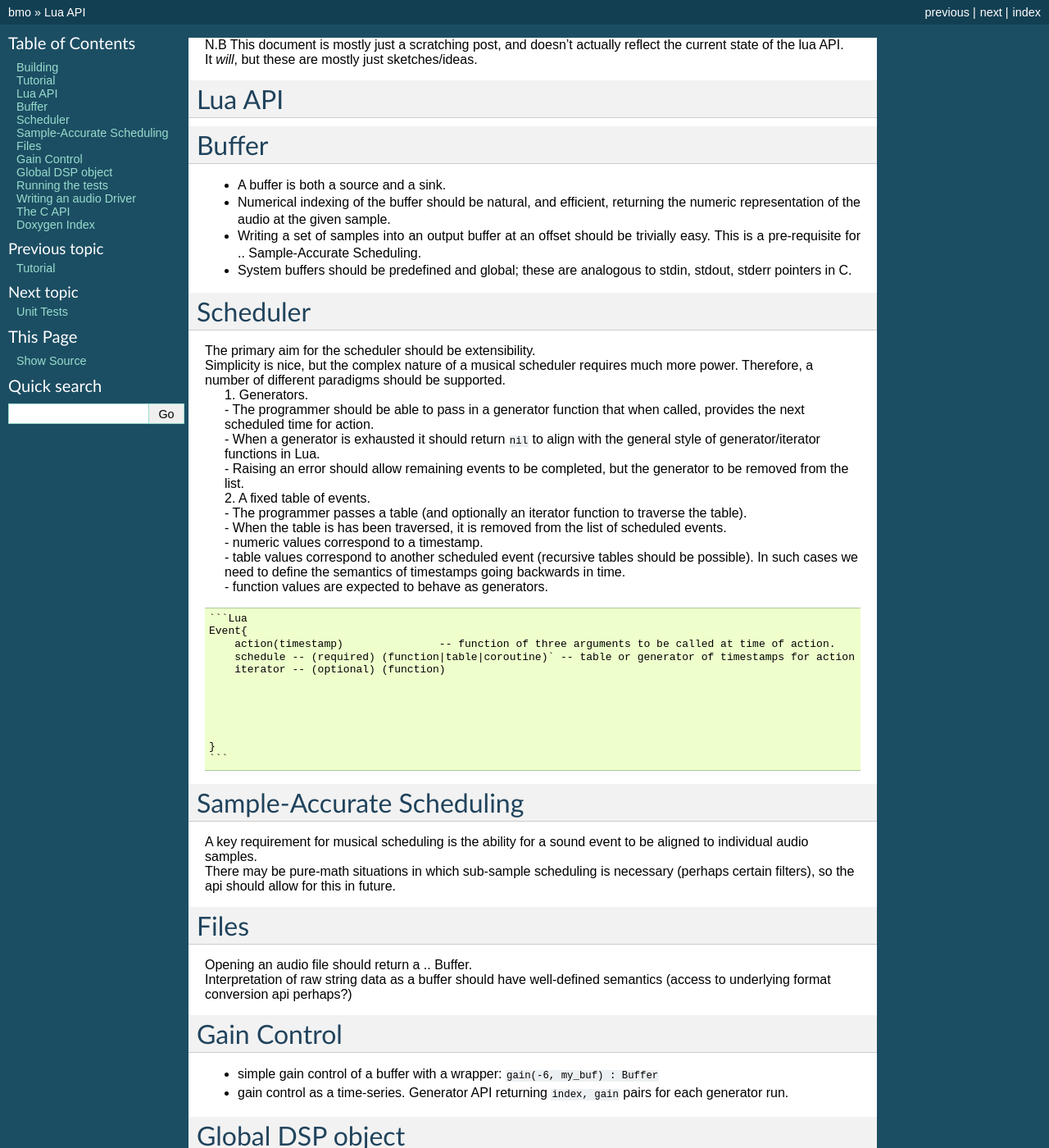
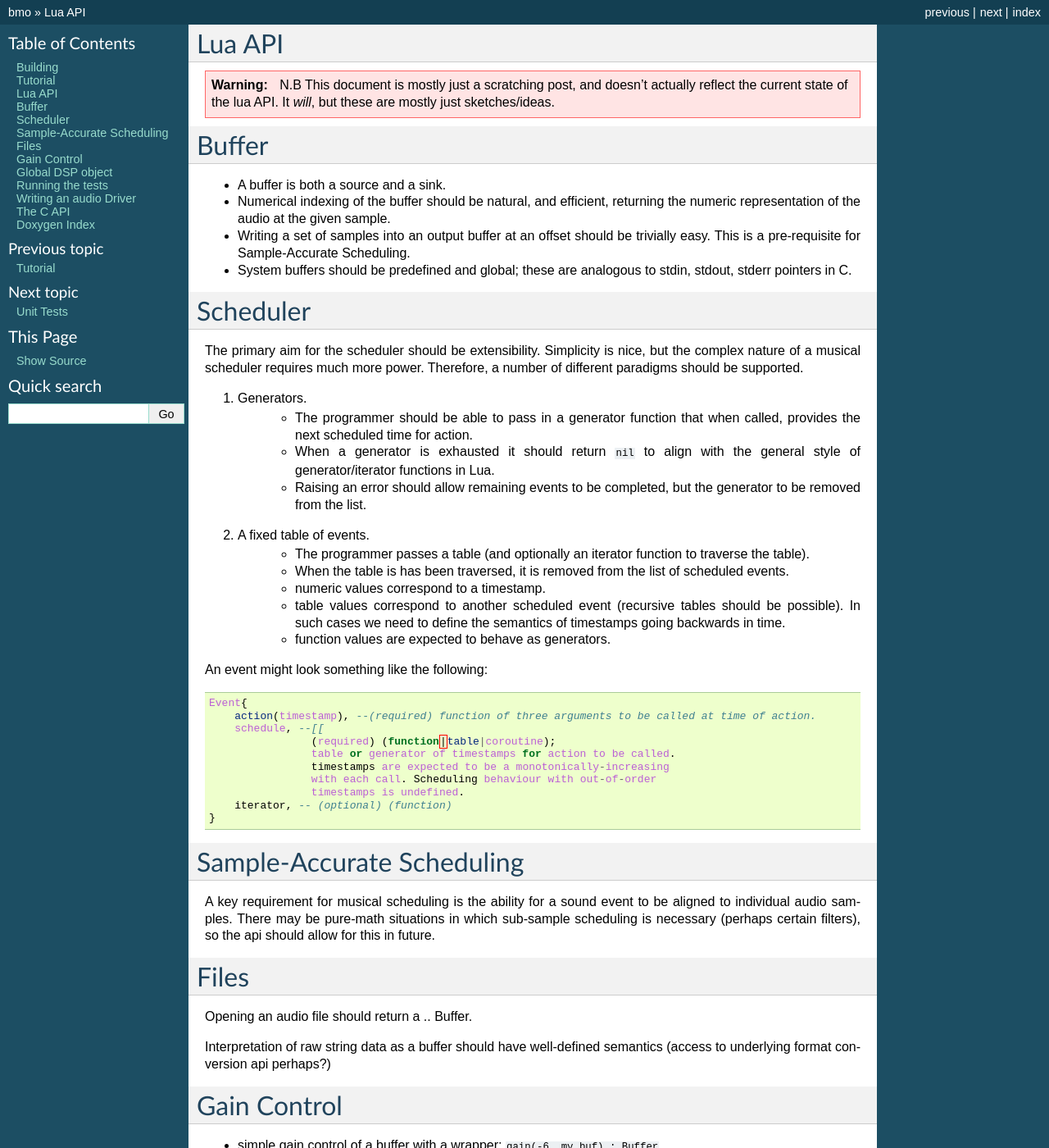
Before and after one commit to ldrumm/libbeemo, a Sphinx documentation site: the page built from docs/source/lua_api.rst, in a window 1280 px wide and 1400 px high. Shown: the whole window at 82% size. Built offline with Sphinx 7.4.7, drawn with Linux system fonts in a browser that asks for light colours; the version number could not be read and is left out; some of the changed text lies outside the part shown.

````diff
--- a/docs/source/conf.py
+++ b/docs/source/conf.py
@@ -32,18 +32,39 @@ import glob
 # extensions coming with Sphinx (named 'sphinx.ext.*') or your custom
 # ones.
 
-def doxygen_or_die(app):
+def _git_version():
+    """
+    If HEAD is a tagged version, we just want to return the tag, otherwise, return
+    the latest tag, plus the git short SHA1 ref.
+    """
+    try:
+        head_full = subprocess.check_output(['git', 'rev-parse', 'HEAD']).strip()
+    except subprocess.CalledProcessError:
+        # Not in a git repository
+        import datetime
+        return 'unknown', datetime.datetime.ctime(datetime.datetime.utcnow())
+
+    head_short = subprocess.check_output(['git', 'rev-parse', '--short', 'HEAD']).strip()
+    try:
+        tag = subprocess.check_output(['git', 'show-ref', '--tags']).split()
+    except subprocess.CalledProcessError:
+        return '0.0.0', head_short
+    tag_v = tag[-1].rsplit('/')[-1]
+    if tag[0] == head_full:
+        return tag_v, ''
+    return tag_v, head_short
+
+def _doxygen_or_die(app):
     doxy_dir = os.path.realpath(os.path.join(os.path.dirname(__file__), '../'))
     try:
         subprocess.check_call(['doxygen'], cwd=doxy_dir, shell=True)
     except (OSError, subprocess.CalledProcessError)as e:
-        import sys
         sys.stderr.write("Failed to build the documentation:'%s'\n" % str(e))
         sys.exit(False)
 
 
 def setup(app):
-    app.connect("builder-inited", doxygen_or_die)
+    app.connect("builder-inited", _doxygen_or_die)
 
 
 extensions = ['breathe']
@@ -77,9 +98,8 @@ copyright = u'2015, Luke Drummond'
 # built documents.
 #
 # The short X.Y version.
-version = '0.0.1'
-# The full version, including alpha/beta/rc tags.
-release = '0.0.1'
+version, release = _git_version()
+release = '%s-%s' % (version, release)
 
 # The language for content autogenerated by Sphinx. Refer to documentation
 # for a list of supported languages.
--- a/docs/source/lua_api.rst
+++ b/docs/source/lua_api.rst
@@ -1,79 +1,84 @@
-| N.B This document is mostly just a scratching post, and doesn't
-  actually reflect the current state of the lua API.
-| It *will*, but these are mostly just sketches/ideas.
-
 Lua API
 -------
+.. warning::
+
+    N.B This document is mostly just a scratching post, and doesn't
+    actually reflect the current state of the lua API.
+    It *will*, but these are mostly just sketches/ideas.
+
 
 Buffer
 ------
 
--  A buffer is both a source and a sink.
--  Numerical indexing of the buffer should be natural, and efficient,
+*  A buffer is both a source and a sink.
+*  Numerical indexing of the buffer should be natural, and efficient,
    returning the numeric representation of the audio at the given
    sample.
--  Writing a set of samples into an output buffer at an offset should be
-   trivially easy. This is a pre-requisite for .. Sample-Accurate
+*  Writing a set of samples into an output buffer at an offset should be
+   trivially easy. This is a pre-requisite for Sample-Accurate
    Scheduling.
--  System buffers should be predefined and global; these are analogous
+*  System buffers should be predefined and global; these are analogous
    to stdin, stdout, stderr pointers in C.
 
 
 Scheduler
 ---------
 
-| The primary aim for the scheduler should be extensibility.
-| Simplicity is nice, but the complex nature of a musical scheduler
-  requires much more power. Therefore, a number of different paradigms
-  should be supported.
-|  1. Generators.
-|  - The programmer should be able to pass in a generator function that
-  when called, provides the next scheduled time for action.
-|  - When a generator is exhausted it should return ``nil`` to align
-  with the general style of generator/iterator functions in Lua.
-|  - Raising an error should allow remaining events to be completed, but
-  the generator to be removed from the list.
-|  2. A fixed table of events.
-|  - The programmer passes a table (and optionally an iterator function
-  to traverse the table).
-|  - When the table is has been traversed, it is removed from the list
-  of scheduled events.
-|  - numeric values correspond to a timestamp.
-|  - table values correspond to another scheduled event (recursive
-  tables should be possible). In such cases we need to define the
-  semantics of timestamps going backwards in time.
-|  - function values are expected to behave as generators.
+The primary aim for the scheduler should be extensibility.
+Simplicity is nice, but the complex nature of a musical scheduler
+requires much more power. Therefore, a number of different paradigms
+should be supported.
 
-::
+#. Generators.
+    * The programmer should be able to pass in a generator function that when
+      called, provides the next scheduled time for action.
+    * When a generator is exhausted it should return ``nil`` to align with the
+      general style of generator/iterator functions in Lua.
+    * Raising an error should allow remaining events to be completed, but the
+      generator to be removed from the list.
+#. A fixed table of events.
+    * The programmer passes a table (and optionally an iterator function to
+      traverse the table).
+    * When the table is has been traversed, it is removed from the list of
+      scheduled events.
+    * numeric values correspond to a timestamp.
+    * table values correspond to another scheduled event (recursive tables
+      should be possible). In such cases we need to define the semantics of
+      timestamps going backwards in time.
+    * function values are expected to behave as generators.
 
-        ```Lua
-        Event{
-            action(timestamp)               -- function of three arguments to be called at time of action.
-            schedule -- (required) (function|table|coroutine)` -- table or generator of timestamps for action to be called. timestamps are expected to be a monotonically-increasing with each call. Scheduling behaviour with out-of-order timestamps is undefined.
-            iterator -- (optional) (function)
+An event might look something like the following:
 
+.. code-block:: lua
 
+    Event{
+        action(timestamp), --(required) function of three arguments to be called at time of action.
+        schedule, --[[
+                    (required) (function|table|coroutine);
+                    table or generator of timestamps for action to be called.
+                    timestamps are expected to be a monotonically-increasing
+                    with each call. Scheduling behaviour with out-of-order
+                    timestamps is undefined.
+        iterator, -- (optional) (function)
+    }
 
-
-
-        }
-        ```
 
 Sample-Accurate Scheduling
 --------------------------
 
-| A key requirement for musical scheduling is the ability for a sound
-  event to be aligned to individual audio samples.
-| There may be pure-math situations in which sub-sample scheduling is
-  necessary (perhaps certain filters), so the api should allow for this
-  in future.
+A key requirement for musical scheduling is the ability for a sound
+event to be aligned to individual audio samples.
+There may be pure-math situations in which sub-sample scheduling is
+necessary (perhaps certain filters), so the api should allow for this
+in future.
 
 Files
 -----
 
-| Opening an audio file should return a .. Buffer.
-| Interpretation of raw string data as a buffer should have well-defined
-  semantics (access to underlying format conversion api perhaps?)
+Opening an audio file should return a .. Buffer.
+
+Interpretation of raw string data as a buffer should have well-defined
+semantics (access to underlying format conversion api perhaps?)
 
 Gain Control
 ------------
@@ -85,24 +90,24 @@ Gain Control
 
 Global DSP object
 -----------------
+.. code-block:: lua
 
-| dsp {
-|  buf = function(channels, frames) -- get a temporary buffer.
-  ``channels`` and ``frames`` default to the current output buffer
-|  generator
-|  osc = function(
-|  open() -- open an audio file as a buffer
-|  str\_to\_buf = function(str, format=BMO\_FORMAT\_PCM16\_LE,
-  channels=CHANNELS, frames=FRAMES) --given a string, create a buffer
-  using the given format
-|  envelope = function(interpolator, data, ),
-|  at = function({func, args}, schedule, absolute\_time=true) --schedule
-  the given function to be called at the given time
-
-::
-
-    dsp.at(timestamp, callback[, schedule]) --[[
-        ``schedule`` may be a generator function or a table with the following key-value pairs:
-
-| ]]
-| }
+    dsp {
+        buf = function(channels, frames), --[[
+            get a temporary buffer.
+            ``channels`` and ``frames`` default to the current output buffer generator
+        ]]
+        osc = function(), -- create oscillator function
+        open = function(), -- open an audio file as a buffer
+        str_to_buf = function(
+            str,
+            format=BMO_FORMAT_PCM16_LE,
+            channels=CHANNELS,
+            frames=FRAMES
+        ), --given a string, create a buffer using the given format
+        envelope = function(interpolator, data), -- create
+        at = function({func, args}, schedule, absolute_time=true), -- schedule the given function to be called at the given time
+        dsp.at(timestamp, callback[, schedule]), --[[
+            ``schedule`` may be a generator function or a table with the following key-value pairs:
+        ]]
+    }
--- a/docs/source/tests.rst
+++ b/docs/source/tests.rst
@@ -84,5 +84,6 @@ Because of this, there are some basic requirements and limitations for the test-
 Lua Test API
 ^^^^^^^^^^^^
 The Lua test API is based on *TestingUnit* and all tests for the Lua bindings live in ``tests/lua``.
+
 .. warning::
     TODO
````
Also changed, not shown: docs/source/building.rst (+9 -7 lines), docs/source/tutorial.rst (+14 -4 lines), docs/source/writing_a_driver.rst (+13 -12 lines), 2 other files.
